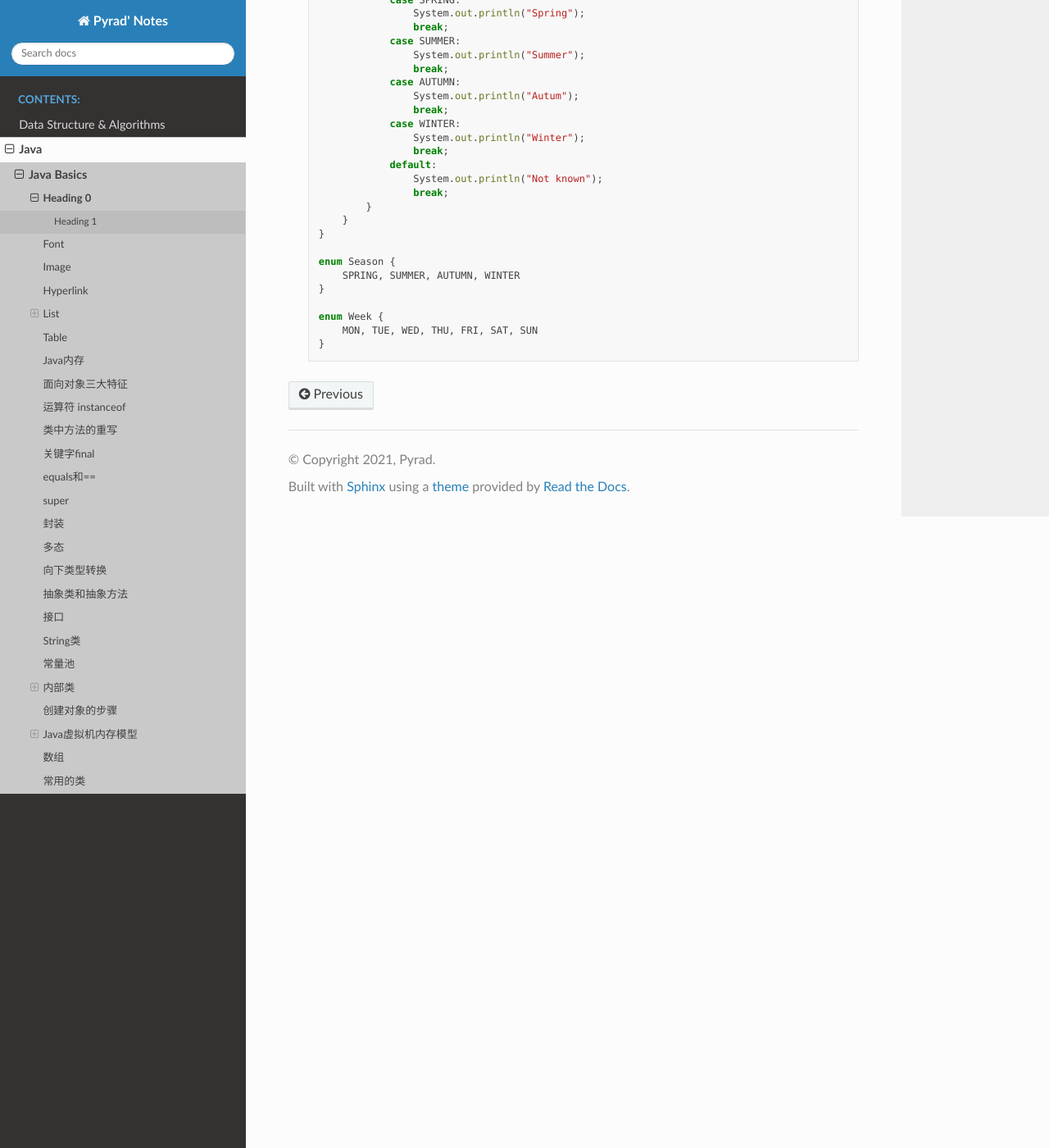
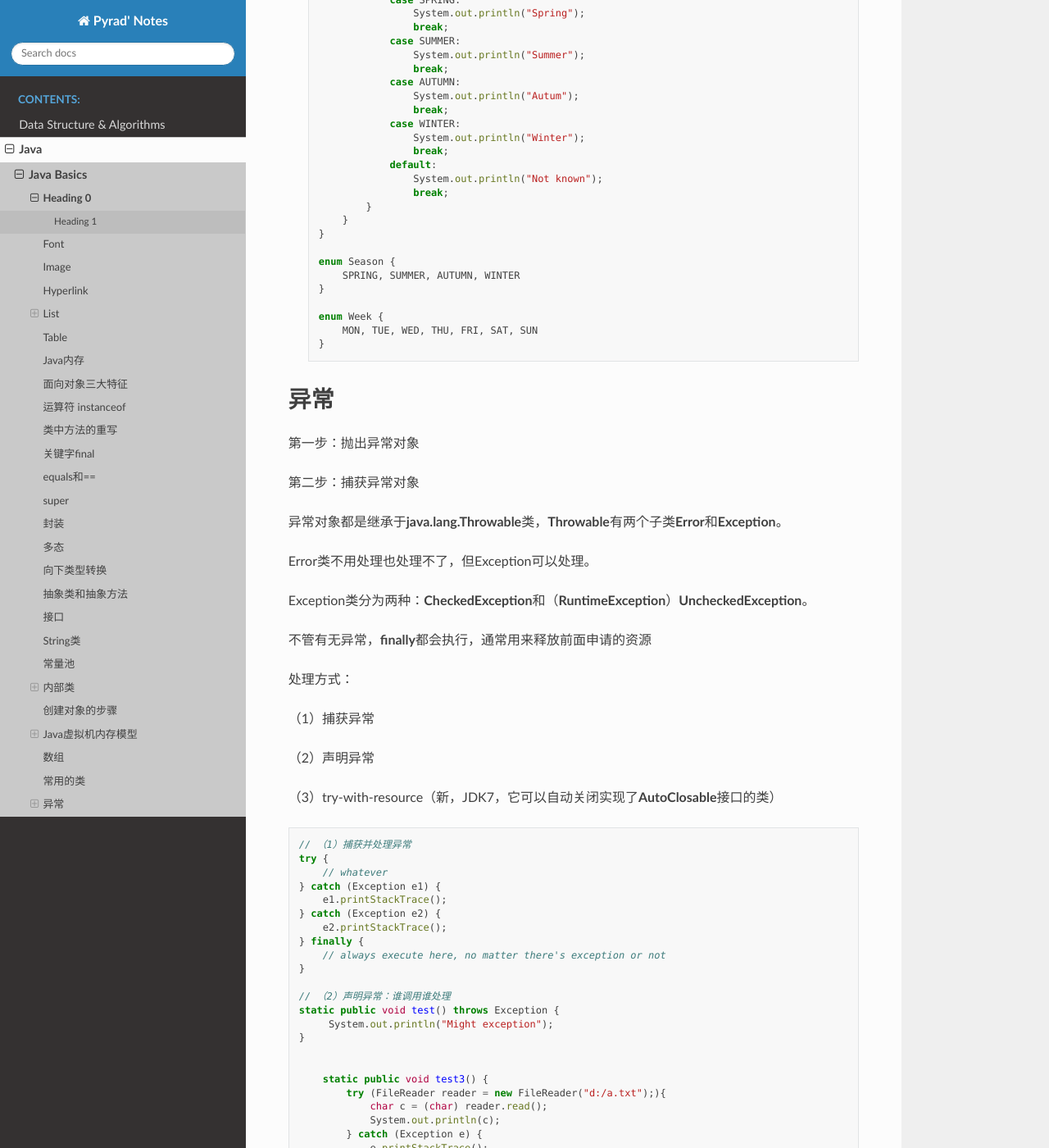
Before and after one commit to Pyrad/pyradnotes, a Sphinx documentation site: the page built from source/Java/JavaBasics/java.md, in a window 1280 px wide and 1400 px high, scrolled down 15923 px. Shown: the whole window at 82% size. Built offline with Sphinx 7.4.7 and the Read the Docs theme 2.0.0, drawn with Linux system fonts in a browser that asks for light colours; some of the changed text lies outside the part shown.

Commit message:
java notes 2021.07.22

````diff
--- a/source/Java/JavaBasics/java.md
+++ b/source/Java/JavaBasics/java.md
@@ -854,3 +854,184 @@
        MON, TUE, WED, THU, FRI, SAT, SUN
    }
    ```
+
+
+
+
+# 异常
+
+第一步：抛出异常对象
+
+第二步：捕获异常对象
+
+异常对象都是继承于**java.lang.Throwable**类，**Throwable**有两个子类**Error**和**Exception**。
+
+Error类不用处理也处理不了，但Exception可以处理。
+
+Exception类分为两种：**CheckedException**和（**RuntimeException**）**UncheckedException**。
+
+不管有无异常，**finally**都会执行，通常用来释放前面申请的资源
+
+处理方式：
+
+（1）捕获异常
+
+（2）声明异常
+
+（3）try-with-resource（新，JDK7，它可以自动关闭实现了**AutoClosable**接口的类）
+
+```java
+// （1）捕获并处理异常
+try {
+    // whatever
+} catch (Exception e1) {
+    e1.printStackTrace();
+} catch (Exception e2) {
+    e2.printStackTrace();
+} finally {
+    // always execute here, no matter there's exception or not
+}
+
+// （2）声明异常：谁调用谁处理
+static public void test() throws Exception {
+     System.out.println("Might exception");
+}
+
+
+    static public void test3() {
+        try (FileReader reader = new FileReader("d:/a.txt");){
+            char c = (char) reader.read();
+            System.out.println(c);
+        } catch (Exception e) {
+            e.printStackTrace();
+        }
+    }
+```
+
+自定义异常
+
+一般定义两个构造器：default constructor和带有信息的constructor
+
+```java
+class IllegalAgeException extends Exception {
+    // default constructor
+    public IllegalAgeException() {}
+    // constructor with message
+    public IllegalAgeException(String msg) {
+        super(msg);
+    }
+}
+```
+
+
+
+## 泛型
+
+### 简单总结
+
+主要解决编译期间的安全问题
+
+简单示例
+
+```java
+public class testGeneric {
+    public static void main(String[] args) {
+        MyGeneric<String> ms = new MyGeneric<>();
+        ms.show();
+        ms.print("kkkk");
+
+        MyGeneric<String> ms0 = new MyGeneric<>("ttt");
+        ms.show();
+        ms.print("ssss");
+    }
+}
+
+// 如果要加上public访问修饰符，那么当前的.java文件名称必须是MyGeneric.java
+class MyGeneric <T> {
+    private T m_key;
+    MyGeneric() { m_key = null; }
+    MyGeneric(T k) { m_key = k; }
+    public void show() { System.out.println(m_key); }
+    public void print(T k) { System.out.println(k); }
+}
+```
+
+
+
+经过编译之后，JVM都会把泛型替换成Object。
+
+- 基本类型不能用于泛型：```Test<int> t;```这样的写法是错误的。
+- 不能通过类型参数创建对象```T elem = new T();```这样的写法是错误的。
+
+### 通配符？
+
+- 上限限定：可以是泛型方法，也可适用泛型类。```<? extends Father>```
+- 下限限定：只能用于泛型方法，不能用于泛型类。```<? super Child>```
+
+### 泛型可变长参数
+
+```java
+public <T> Generic(T...arg) {
+}
+```
+
+
+
+## Java容器
+
+### 单例集合
+
+祖先接口是Collection，有两个子接口List（有序可重复）、Set（无序无重复）
+
+List有三个子类：ArrayList, LinkedList, Vector
+
+Set有个子类：HashSet
+
+### 双例集合
+
+双例集合：key-value对，父接口是Map
+
+有几个子类：HashTable，HashMap，TreeMap，LinkedHashMap，Property
+
+### Collection的抽象方法
+
+add
+
+remove
+
+contains
+
+size
+
+isEmpty
+
+clear
+
+iterator
+
+containsAll
+
+addAll（并集）
+
+removeAll（差集）
+
+retainAll（交集）
+
+ toArray
+
+### List接口的其他方法
+
+add(int, Object)
+
+set(int, Object)
+
+get(int)
+
+remove(int)
+indexOf(Object)
+
+lastIndexOf(Object)
+
+### ArrayList
+
+ArrayList底层用数组实现的。特点：查询效率高，增删效率低，线程不安全。
````
